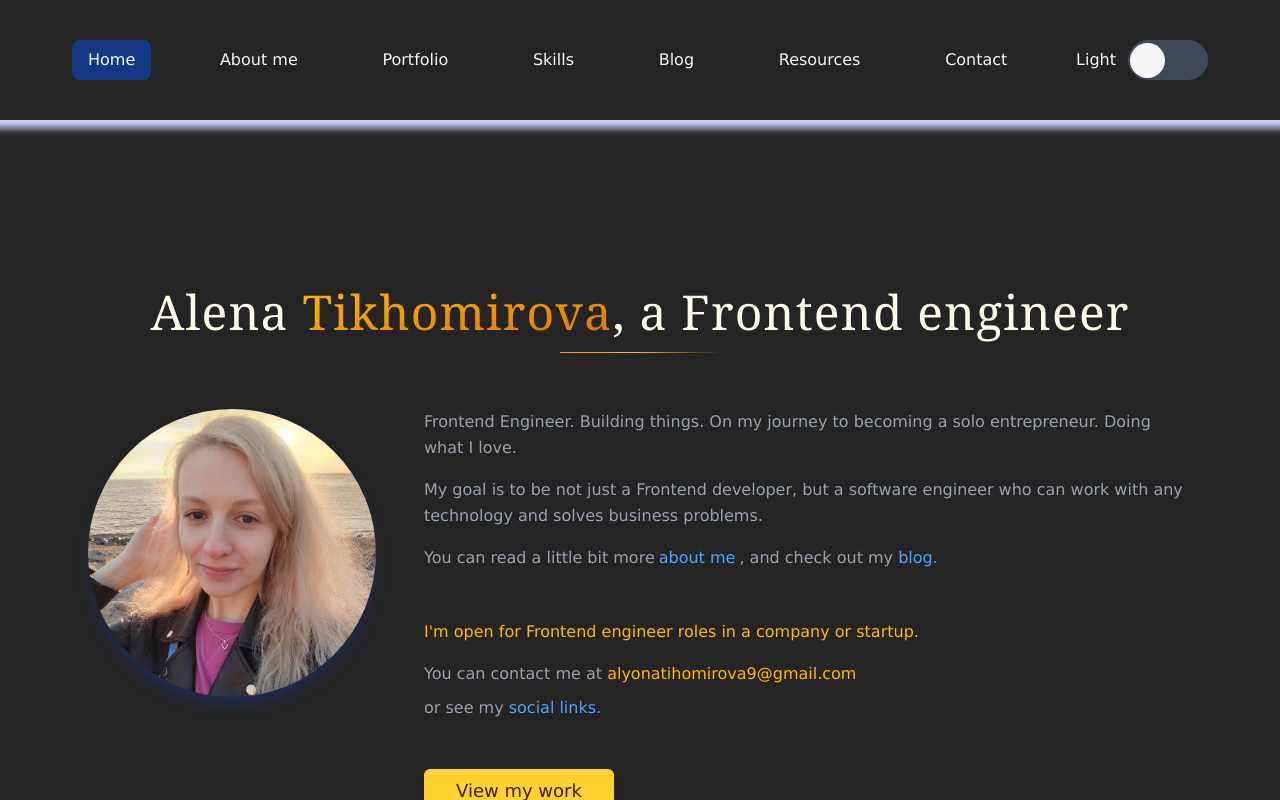
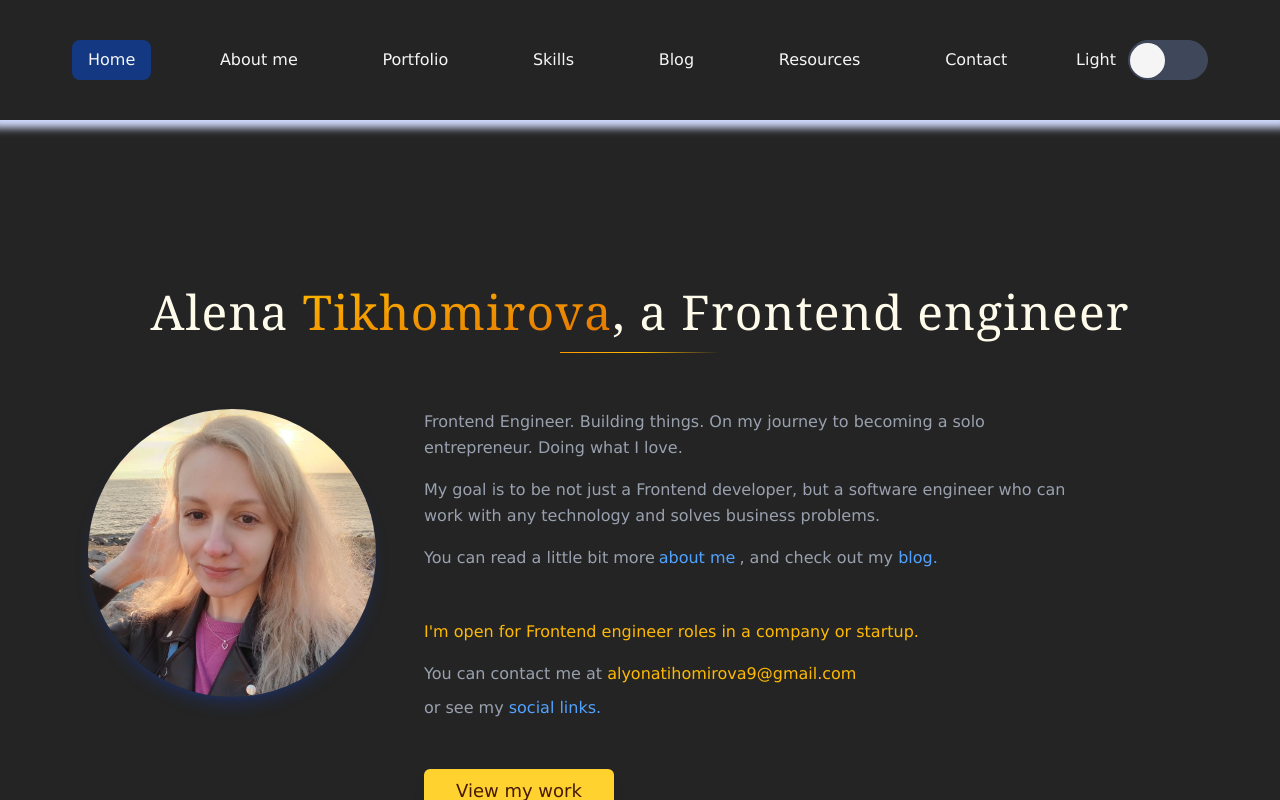
Before and after one commit to alenatih/Personal-Website, a React (Vite) app: page / in a window 1280 px wide. Built offline with nearby package versions, Linux system fonts and the light colour scheme.

Commit message:
Update Home

```diff
--- a/src/components/Home.tsx
+++ b/src/components/Home.tsx
@@ -31,7 +31,7 @@ function Home() {
                     />
                 </div>
 
-                <div className="flex flex-col items-center md:items-start gap-4 max-w-3xl w-full mt-8 md:mt-0">
+                <div className="flex flex-col items-center md:items-start gap-4 max-w-2xl w-full mt-8 md:mt-0">
 
                     <p className="text-base leading-relaxed text-gray-700 dark:text-gray-400 text-center md:text-left">
                         Frontend Engineer. Building things.
```
